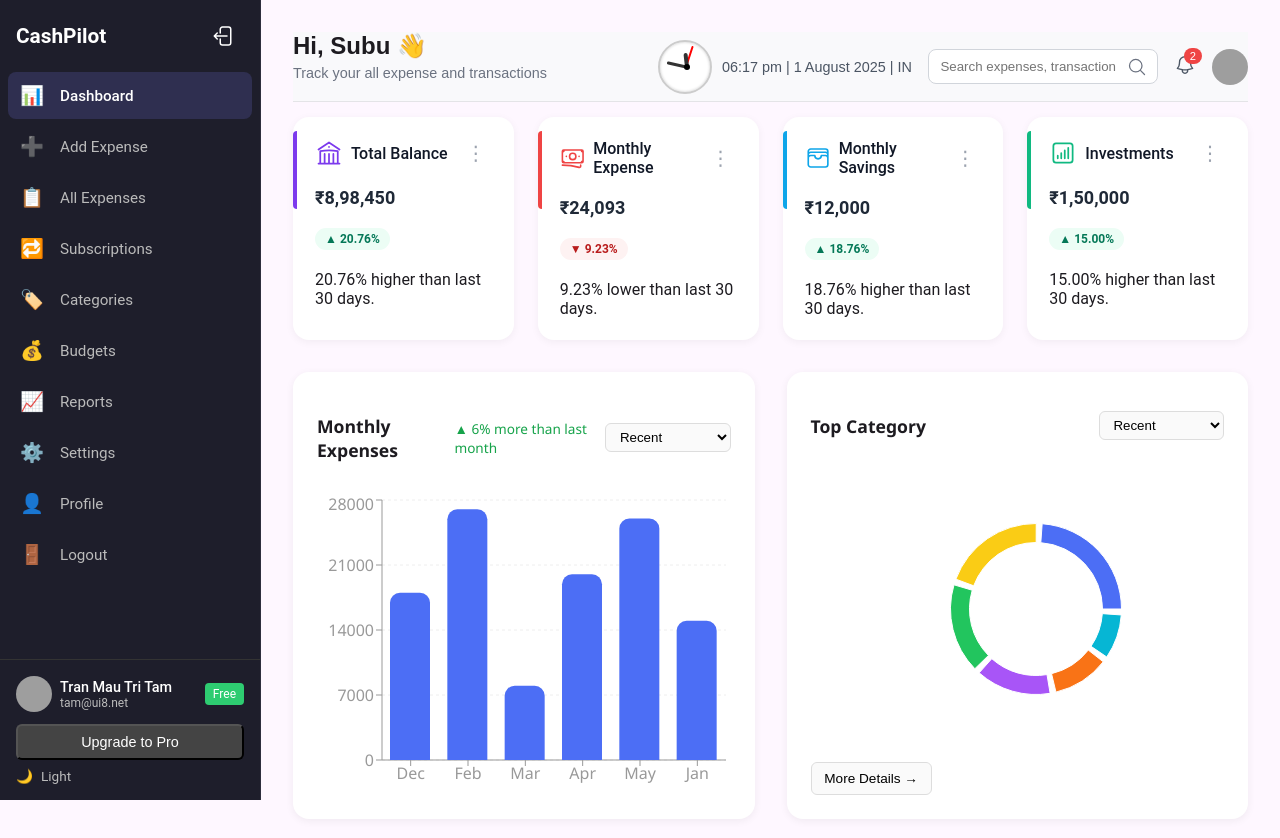
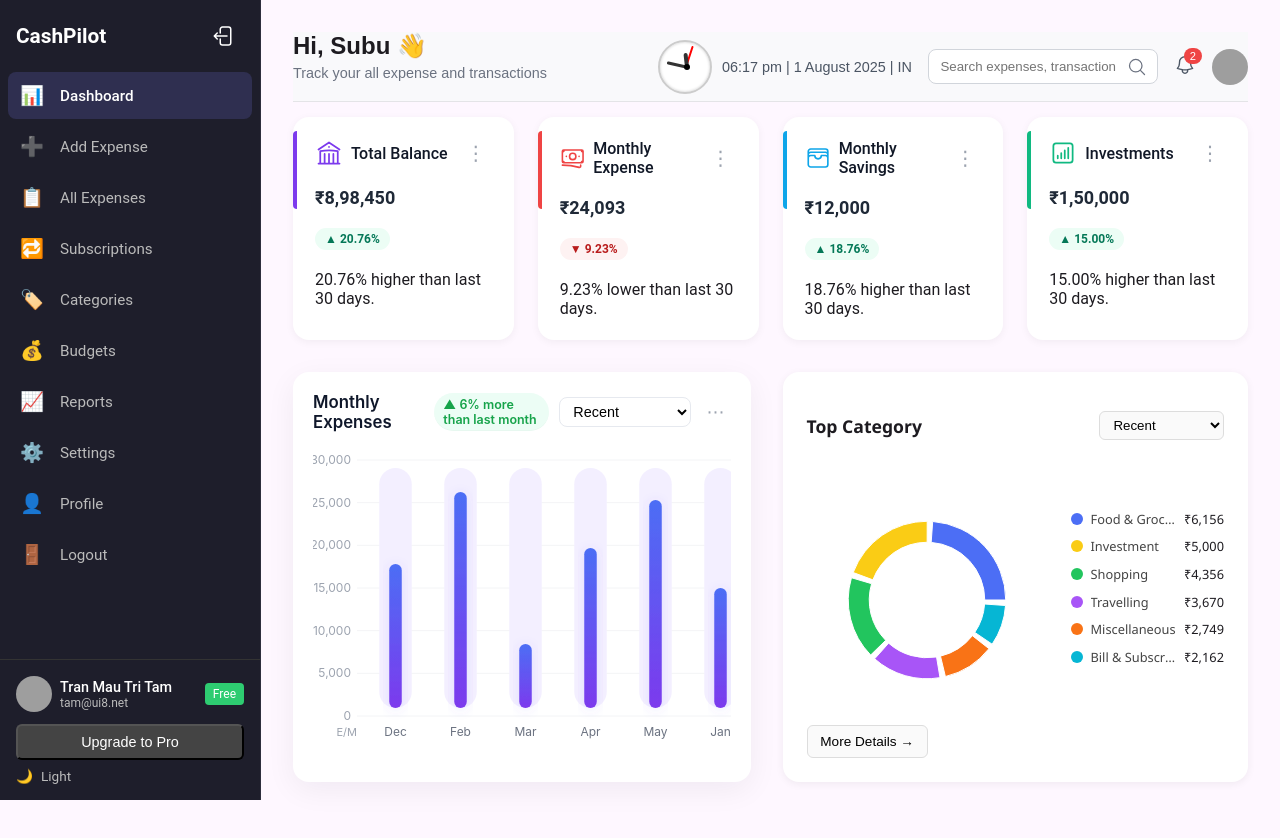
Before and after one commit to Surajpr21/CashPilot, a React (Create React App) app: page /dashboard in a window 1280 px wide. Shown: the top 838 px of the page. Built offline with nearby package versions, Linux system fonts and the light colour scheme; grey boxes are pictures that could not be loaded.

Commit message:
feat: Enhance Monthly Expenses and Top Category Donut components with improved styling, responsiveness, and interactivity

```diff
--- a/src/components/Dashboard/MonthlyExpense/MonthlyExpensesChart.css
+++ b/src/components/Dashboard/MonthlyExpense/MonthlyExpensesChart.css
@@ -1,39 +1,123 @@
+
 .monthly-expenses-card {
   background: #fff;
   border-radius: 16px;
-  padding: 1.5rem;
-  box-shadow: 0 2px 8px rgba(0,0,0,0.06);
-  font-family: "Segoe UI", sans-serif;
+  padding: 1.25rem;
+  box-shadow: 0 8px 30px rgba(15, 23, 42, 0.06);
+  font-family: "Inter", "Segoe UI", sans-serif;
+  color: #0f172a;
 }
 
 .monthly-expenses-header {
   display: flex;
   justify-content: space-between;
   align-items: center;
-  margin-bottom: 1rem;
+  margin-bottom: 0.6rem;
 }
 
 .monthly-expenses-header h3 {
-  font-size: 1.1rem;
+  font-size: 1.05rem;
   font-weight: 600;
+  margin: 0;
 }
 
 .monthly-expenses-info {
   display: flex;
   align-items: center;
-  gap: 1rem;
+  gap: 0.6rem;
 }
 
-.monthly-expenses-growth {
-  font-size: 0.85rem;
-  color: #16a34a; /* green */
-  font-weight: 500;
+.chip.growth {
+  background: #ecfdf5;
+  color: #16a34a;
+  font-weight: 600;
+  font-size: 0.78rem;
+  padding: 0.25rem 0.6rem;
+  border-radius: 999px;
+  display: inline-flex;
+  align-items: center;
+  gap: 0.4rem;
+  box-shadow: inset 0 -1px rgba(0, 0, 0, 0.02);
 }
 
 .monthly-expenses-dropdown {
-  padding: 0.3rem 0.6rem;
-  border: 1px solid #ddd;
-  border-radius: 6px;
-  background: #fafafa;
+  padding: 0.32rem 0.6rem;
+  border: 1px solid #e6e9ef;
+  border-radius: 8px;
+  background: #fff;
   cursor: pointer;
+  font-size: 0.9rem;
 }
+
+.kebab {
+  border: none;
+  background: transparent;
+  cursor: pointer;
+  font-size: 18px;
+  color: #9ca3af;
+  padding: 6px;
+  line-height: 1;
+}
+
+.chart-wrap {
+  position: relative;
+}
+
+.expenses-svg {
+  display: block;
+  width: 100%;
+  height: 100%;
+}
+
+.tick-label {
+  fill: #9ca3af;
+  font-size: 12px;
+  font-family: inherit;
+}
+
+.x-label {
+  fill: #6b7280;
+  font-size: 12px;
+  font-family: inherit;
+}
+
+.x-label.small {
+  font-size: 11px;
+  fill: #9ca3af;
+}
+
+.bar-group rect {
+  shape-rendering: geometricPrecision;
+}
+
+.chart-tooltip {
+  position: absolute;
+  background: #fff;
+  border-radius: 10px;
+  padding: 8px 10px;
+  box-shadow: 0 10px 30px rgba(15, 23, 42, 0.08);
+  font-size: 13px;
+  pointer-events: none;
+  transform: translate(-50%, -100%);
+  white-space: nowrap;
+}
+
+.tt-label {
+  color: #6b7280;
+  font-size: 12px;
+}
+
+.tt-value {
+  font-weight: 700;
+  color: #111827;
+  margin-top: 4px;
+}
+
+@media (max-width: 720px) {
+  .monthly-expenses-card {
+    padding: 0.9rem;
+  }
+  .monthly-expenses-header h3 {
+    font-size: 1rem;
+  }
+}
--- a/src/components/Dashboard/MonthlyExpense/MonthlyExpensesChart.jsx
+++ b/src/components/Dashboard/MonthlyExpense/MonthlyExpensesChart.jsx
@@ -1,13 +1,5 @@
-import React from "react";
-import {
-  BarChart,
-  Bar,
-  XAxis,
-  YAxis,
-  CartesianGrid,
-  Tooltip,
-  ResponsiveContainer,
-} from "recharts";
+// MonthlyExpensesChart.jsx
+import React, { useRef, useEffect, useState } from "react";
 import "./MonthlyExpensesChart.css";
 
 const data = [
@@ -20,29 +12,165 @@ const data = [
 ];
 
 export default function MonthlyExpensesChart() {
+  const containerRef = useRef(null);
+  const [width, setWidth] = useState(900);
+  const height = 320;
+
+  useEffect(() => {
+    const el = containerRef.current;
+    if (!el) return;
+    const resize = () => setWidth(el.clientWidth || 600);
+
+    if (typeof ResizeObserver !== "undefined") {
+      const ro = new ResizeObserver(() => resize());
+      ro.observe(el);
+      resize();
+      return () => ro.disconnect();
+    } else {
+      window.addEventListener("resize", resize);
+      resize();
+      return () => window.removeEventListener("resize", resize);
+    }
+  }, []);
+
+  const padding = { top: 18, right: 18, bottom: 46, left: 50 };
+  const chartW = Math.max(0, width - padding.left - padding.right);
+  const chartH = Math.max(0, height - padding.top - padding.bottom);
+  const values = data.map((d) => d.expense);
+  const maxVal = Math.max(...values, 30000);
+  const domainMax = Math.ceil(maxVal / 5000) * 5000;
+
+  // y ticks (0 .. domainMax) - we render 7 ticks (including 0)
+  const ticks = Array.from({ length: 7 }, (_, i) => Math.round((i * domainMax) / 6));
+
+  const band = chartW / data.length;
+  const barWidth = Math.min(72, Math.max(28, band * 0.5));
+  const bgPaddingVert = 8; // visual padding inside the background pill
+  const innerHorizPadding = 10;
+
+  const [tooltip, setTooltip] = useState(null);
+
   return (
-    <div className="monthly-expenses-card">
+    <div className="monthly-expenses-card" ref={containerRef}>
       <div className="monthly-expenses-header">
         <h3>Monthly Expenses</h3>
         <div className="monthly-expenses-info">
-          <span className="monthly-expenses-growth">▲ 6% more than last month</span>
-          <select className="monthly-expenses-dropdown">
+          <span className="chip growth">▲ 6% more than last month</span>
+          <select className="monthly-expenses-dropdown" aria-label="range">
             <option>Recent</option>
             <option>Last 6 months</option>
             <option>Last year</option>
           </select>
+          <button className="kebab" aria-label="more">
+            ⋯
+          </button>
         </div>
       </div>
 
-      <ResponsiveContainer width="100%" height={300}>
-        <BarChart data={data} barSize={40}>
-          <CartesianGrid strokeDasharray="3 3" vertical={false} stroke="#eee" />
-          <XAxis dataKey="name" stroke="#999" />
-          <YAxis stroke="#999" />
-          <Tooltip />
-          <Bar dataKey="expense" fill="#4C6EF5" radius={[10, 10, 0, 0]} />
-        </BarChart>
-      </ResponsiveContainer>
+      <div className="chart-wrap" style={{ height }}>
+        <svg
+          width={width}
+          height={height}
+          className="expenses-svg"
+          role="img"
+          aria-label="Monthly expenses chart"
+        >
+          <defs>
+            <linearGradient id="barGradient" x1="0" x2="0" y1="0" y2="1">
+              <stop offset="0%" stopColor="#4C6EF5" stopOpacity="1" />
+              <stop offset="100%" stopColor="#7C3AED" stopOpacity="1" />
+            </linearGradient>
+
+            <filter id="softShadow" x="-50%" y="-50%" width="200%" height="200%">
+              <feDropShadow
+                dx="0"
+                dy="2"
+                stdDeviation="6"
+                floodColor="#6b5cff"
+                floodOpacity="0.12"
+              />
+            </filter>
+          </defs>
+
+          {/* Y axis labels + subtle horizontal grid */}
+          {ticks.map((t, idx) => {
+            const y = padding.top + chartH - (t / domainMax) * chartH;
+            return (
+              <g key={idx}>
+                <line
+                  x1={padding.left - 6}
+                  x2={width - padding.right}
+                  y1={y}
+                  y2={y}
+                  stroke="#f3f4f6"
+                  strokeWidth={1}
+                />
+                <text x={padding.left - 12} y={y + 4} textAnchor="end" className="tick-label">
+                  {Number(t).toLocaleString()}
+                </text>
+              </g>
+            );
+          })}
+
+          {/* Bars (background pill + inner value bar) */}
+          {data.map((d, i) => {
+            const cx = padding.left + band * i + band / 2;
+            const bgX = cx - barWidth / 2;
+            const bgY = padding.top + bgPaddingVert;
+            const bgHeight = chartH - bgPaddingVert * 2;
+            const innerWidth = Math.max(8, barWidth - innerHorizPadding * 2);
+            const innerHeight = Math.max(6, Math.round((d.expense / domainMax) * bgHeight));
+            const innerX = cx - innerWidth / 2;
+            const innerY = bgY + (bgHeight - innerHeight);
+
+            return (
+              <g
+                key={d.name}
+                className="bar-group"
+                onMouseEnter={(e) => {
+                  const rect = containerRef.current.getBoundingClientRect();
+                  setTooltip({ x: e.clientX - rect.left, y: e.clientY - rect.top, value: d.expense, label: d.name });
+                }}
+                onMouseLeave={() => setTooltip(null)}
+              >
+                {/* background pill */}
+                <rect x={bgX} y={bgY} width={barWidth} height={bgHeight} rx={barWidth / 2} ry={barWidth / 2} fill="#f3efff" />
+
+                {/* inner value bar */}
+                <rect
+                  x={innerX}
+                  y={innerY}
+                  width={innerWidth}
+                  height={innerHeight}
+                  rx={innerWidth / 2}
+                  ry={innerWidth / 2}
+                  fill="url(#barGradient)"
+                  filter="url(#softShadow)"
+                  style={{ transition: "all 450ms cubic-bezier(.2,.8,.2,1)" }}
+                />
+
+                {/* x label */}
+                <text x={cx} y={padding.top + chartH + 20} textAnchor="middle" className="x-label">
+                  {d.name}
+                </text>
+              </g>
+            );
+          })}
+
+          {/* bottom-left small label */}
+          <text x={padding.left - 6} y={padding.top + chartH + 20} textAnchor="end" className="x-label small">
+            E/M
+          </text>
+        </svg>
+
+        {/* tooltip */}
+        {tooltip && (
+          <div className="chart-tooltip" style={{ left: tooltip.x + 12, top: tooltip.y - 12 }}>
+            <div className="tt-label">{tooltip.label}</div>
+            <div className="tt-value">₹{tooltip.value.toLocaleString()}</div>
+          </div>
+        )}
+      </div>
     </div>
   );
 }
--- a/src/components/Dashboard/TopCategoryDonut/TopCategoryDonut.css
+++ b/src/components/Dashboard/TopCategoryDonut/TopCategoryDonut.css
@@ -7,6 +7,8 @@
   display: flex;
   flex-direction: column;
   justify-content: space-between;
+  width: 100%;
+  box-sizing: border-box;
 }
 
 .top-category-header {
@@ -29,22 +31,6 @@
   cursor: pointer;
 }
 
-.top-category-body {
-  display: flex;
-  align-items: center;
-  gap: 1.5rem;
-}
-
-.top-category-chart {
-  flex-shrink: 0;
-}
-
-.top-category-list {
-  display: flex;
-  flex-direction: column;
-  gap: 0.6rem;
-  font-size: 0.9rem;
-}
 
 .top-category-item {
   display: flex;
@@ -83,3 +69,93 @@
 .top-category-details:hover {
   background: #eee;
 }
+.top-category-body {
+  display: flex;
+  align-items: flex-start;
+  gap: 1.5rem;
+  flex-wrap: nowrap; /* prevent wrapping unless forced */
+}
+
+.top-category-chart {
+  flex: 1 1 40%;
+  min-width: 240px;
+  max-width: 380px;
+  height: 220px;
+  margin-top: -20px;
+}
+
+.top-category-list {
+  flex: 1 1 50%;
+  display: flex;
+  flex-direction: column;
+  gap: 0.6rem;
+  font-size: 0.9rem;
+}
+
+/* ✅ Medium screens (≤1200px) → stack vertically */
+@media (max-width: 1200px) {
+  .top-category-body {
+    flex-direction: column;
+    align-items: center;
+    flex-wrap: wrap;
+  }
+
+  .top-category-chart {
+    width: 100%;
+    max-width: 350px;
+    height: 200px;
+  }
+
+  .top-category-list {
+    width: 100%;
+    align-items: center;
+  }
+}
+
+/* ✅ Large screens (≥1920px) → bigger scaling */
+@media (min-width: 1920px) {
+
+  .top-category-chart {
+    max-width: 500px;
+    height: 215px;
+  }
+
+  .top-category-list {
+    font-size: 1rem;
+  }
+}
+
+/* ✅ Handle side-by-side squeeze between 1300px → 1201px */
+@media (max-width: 1300px) and (min-width: 1201px) {
+  .top-category-chart {
+    max-width: 260px;   /* smaller donut */
+    height: 180px;      /* reduce height */
+    flex-shrink: 0;
+  }
+
+  .top-category-list {
+    flex: 1 1 auto;
+    min-width: 0;
+  }
+
+  .top-category-item {
+    display: flex;
+    align-items: center;
+    justify-content: space-between;
+    gap: 0.5rem;
+  }
+
+  .top-category-name {
+    flex: 1;
+    min-width: 0;
+    overflow: hidden;
+    white-space: nowrap;
+    text-overflow: ellipsis;
+    font-size: 0.8rem;   /* slightly smaller text */
+  }
+
+  .top-category-value {
+    font-size: 0.8rem;
+    flex-shrink: 0;
+  }
+}
--- a/src/components/Dashboard/TopCategoryDonut/TopCategoryDonut.jsx
+++ b/src/components/Dashboard/TopCategoryDonut/TopCategoryDonut.jsx
@@ -1,11 +1,5 @@
 import React from "react";
-import {
-  PieChart,
-  Pie,
-  Cell,
-  ResponsiveContainer,
-  Tooltip,
-} from "recharts";
+import { PieChart, Pie, Cell, ResponsiveContainer, Tooltip } from "recharts";
 import "./TopCategoryDonut.css";
 
 const data = [
@@ -17,7 +11,14 @@ const data = [
   { name: "Bill & Subscription", value: 2162 },
 ];
 
-const COLORS = ["#4C6EF5", "#FACC15", "#22C55E", "#A855F7", "#F97316", "#06B6D4"];
+const COLORS = [
+  "#4C6EF5",
+  "#FACC15",
+  "#22C55E",
+  "#A855F7",
+  "#F97316",
+  "#06B6D4",
+];
 
 export default function TopCategoryDonut() {
   return (
@@ -33,17 +34,20 @@ export default function TopCategoryDonut() {
 
       <div className="top-category-body">
         <div className="top-category-chart">
-          <ResponsiveContainer width={450} height={200}>
+          <ResponsiveContainer width="100%" height={220}>
             <PieChart>
               <Pie
                 data={data}
                 dataKey="value"
-                 innerRadius="70%"
-        outerRadius="90%"
+                innerRadius="55%"
+                outerRadius="75%"
                 paddingAngle={4}
               >
                 {data.map((entry, index) => (
-                  <Cell key={`cell-${index}`} fill={COLORS[index % COLORS.length]} />
+                  <Cell
+                    key={`cell-${index}`}
+                    fill={COLORS[index % COLORS.length]}
+                  />
                 ))}
               </Pie>
               <Tooltip />
@@ -59,7 +63,9 @@ export default function TopCategoryDonut() {
                 style={{ backgroundColor: COLORS[index] }}
               ></span>
               <span className="top-category-name">{item.name}</span>
-              <span className="top-category-value">₹{item.value.toLocaleString()}</span>
+              <span className="top-category-value">
+                ₹{item.value.toLocaleString()}
+              </span>
             </div>
           ))}
         </div>
```
